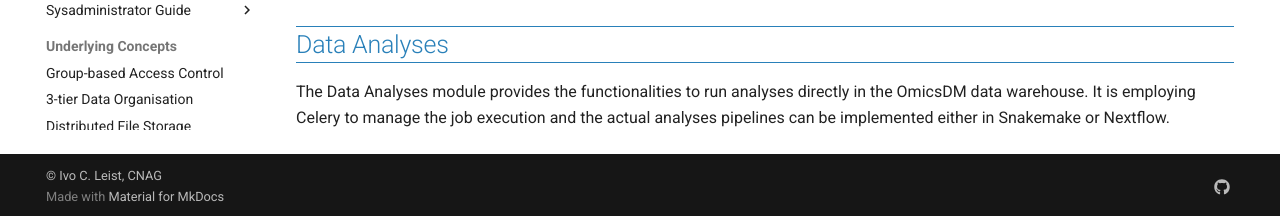
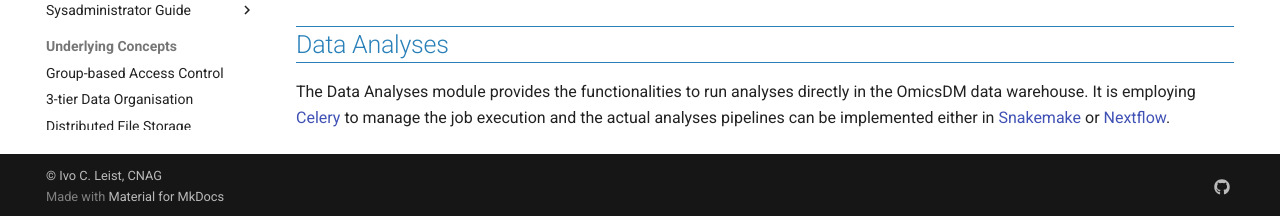
Before and after one commit to CNAG-Biomedical-Informatics/omicsdm-documentation, an MkDocs documentation site: the page built from docs/content/introduction/functionalities-organized-in-modules.md, in a window 1280 px wide and 939 px high. Shown: the part 720-936 px from the top of the window. Built offline with MkDocs 1.6.1 and Material for MkDocs 9.7.7, drawn with Linux system fonts in a browser that asks for light colours; comment, search, counter and statistics services are not loaded; some of the changed lines change nothing that is shown.

Commit message:
added links

```diff
--- a/docs/content/introduction/functionalities-organized-in-modules.md
+++ b/docs/content/introduction/functionalities-organized-in-modules.md
@@ -17,13 +17,15 @@ It provides the basic functionalities to store, share, and manage data.
 
 ## Data Visualisation
 
-The data visualisation module is leveraging [ShinyProxy](https://www.shinyproxy.io)
+The data visualisation module is leveraging [ShinyProxy](https://www.shinyproxy.io){target="_blank"}
 to provide private data visualisation environments per user.
 As a proof of concept, the module is providing a
-[CELLxGENE annotate](https://github.com/chanzuckerberg/cellxgene) instance.
+[CELLxGENE annotate](https://github.com/chanzuckerberg/cellxgene){target="_blank"} instance.
 
 ## Data Analyses
 
 The Data Analyses module provides the functionalities to run analyses directly in the OmicsDM data warehouse.
-It is employing Celery to manage the job execution and the actual analyses pipelines can be implemented
-either in Snakemake or Nextflow.
+It is employing [Celery](https://docs.celeryq.dev/en/stable/index.html){target="_blank"} to manage the job execution
+and the actual analyses pipelines can be implemented
+either in [Snakemake](https://snakemake.readthedocs.io/en/stable/index.html){target="_blank"}
+or [Nextflow](https://www.nextflow.io/docs/latest/index.html){target="_blank"}.
```
